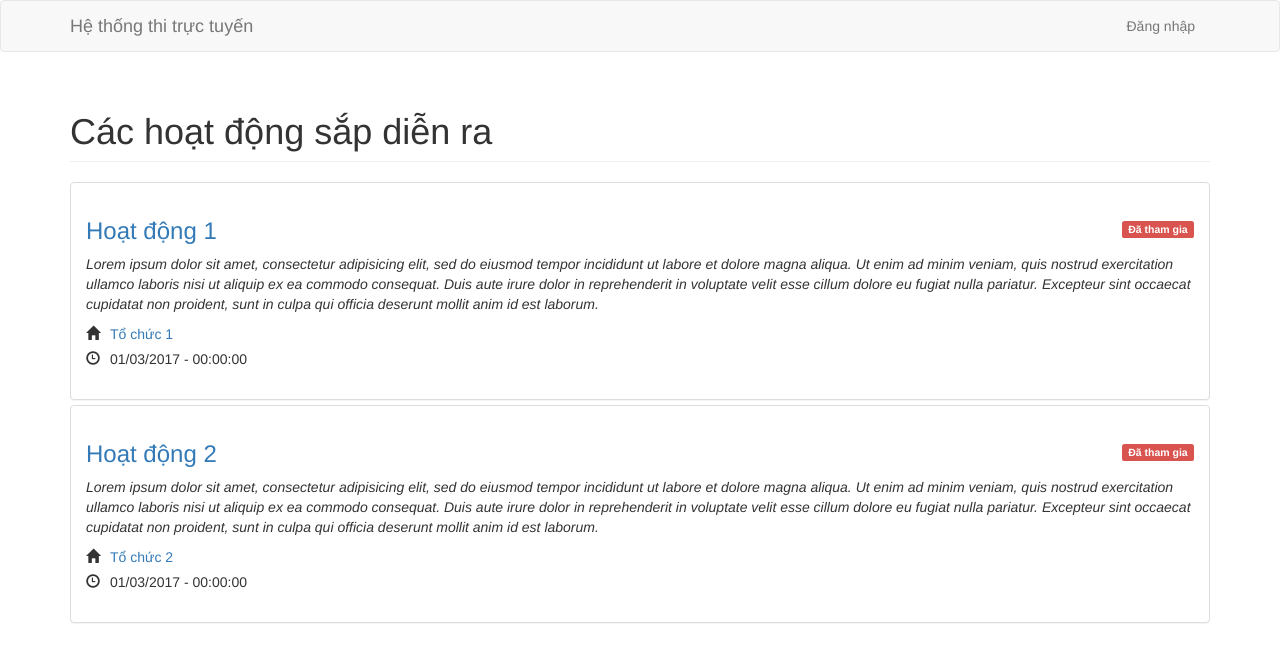
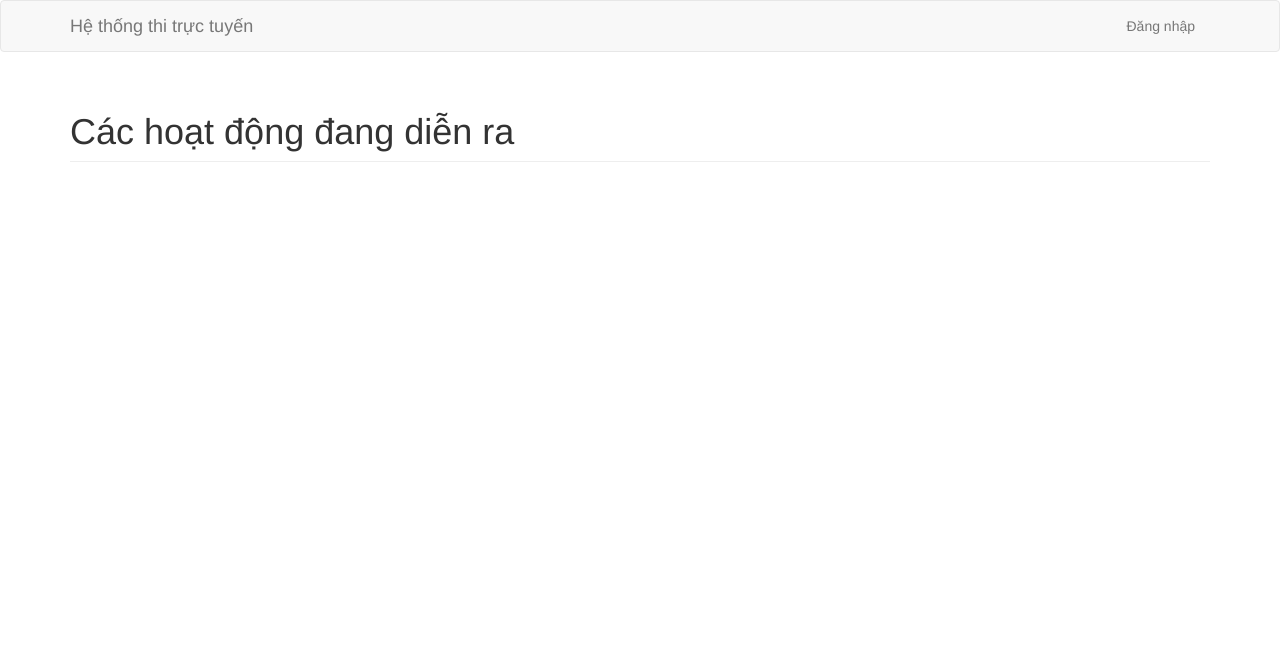
Before and after one commit to khanha2/hcmus-omc, a Django app: page / in a window 1280 px wide. Shown: the top 662 px of the page. Run offline with Django 3.2, Linux system fonts and the light colour scheme; data that the repository does not hold is empty; some libraries are stand-ins or nearby versions.

Commit message:
update index page

```diff
--- a/omc/contests/service.py
+++ b/omc/contests/service.py
@@ -22,11 +22,12 @@ def contests(search_criteria=None):
         contest_dict = {}
         contest_dict['id'] = c.id
         contest_dict['name'] = c.name
+        contest_dict['short_description'] = c.short_description
         if not c.from_time or not c.to_time:
             contest_dict['time_string'] = None
         else:
             contest_dict[
-                'time_string'] = '%s - %s' % (str(c.from_time), str(c.to_time))
+                'time_string'] = '%s - %s' % (c.from_time.strftime('%m/%d/%Y %H:%M'), c.to_time.strftime('%m/%d/%Y %H:%M'))
         result.append(contest_dict)
     return result
 
--- a/omc/webapp/static/scripts/index.js
+++ b/omc/webapp/static/scripts/index.js
@@ -0,0 +1,21 @@
+$(document).ready(function() {
+    function loadData() {
+        function addItem(element) {
+            var timeString = element.time_string == null ? '<em>Chưa có thông tin</em>' : element.time_string;
+            var short_description = element.short_description ? element.short_description : 'Chưa có mô tả';
+            var row = '<div class="panel panel-default event"><div class="panel-body"><h3><a href="' + contestUrl + '?id=' + element.id + '">' + element.name + '</a></h3><i class="glyphicon glyphicon-time"></i>' + element.time_string + '<p><em>' + element.short_description + '</em></p></div></div>';
+            $('#current-contests').append(row);
+        }
+        $.ajax({
+            url: contestsApiUrl,
+            type: 'GET',
+            data: {},
+            success: function(response) {
+                $(response).each(function(index, element) {
+                    addItem(element);
+                });
+            }
+        });
+    }
+    loadData();
+});
--- a/omc/webapp/templates/index.html
+++ b/omc/webapp/templates/index.html
@@ -9,37 +9,18 @@
 {% block content %}
 <div class="row">
     <div class="col-lg-12">
-        <h1 class="page-header">Các hoạt động sắp diễn ra</h1>
-        <div class="panel-group" id="upcoming-events">
-            <div class="panel panel-default event">
-                <div class="panel-body">
-                    <div class="pull-right"><span class="label label-danger">Đã tham gia</span></div>
-                    <h3><a href="{% url 'webapp:contest_overview' %}">Hoạt động 1</a></h3>
-                    <p><em>Lorem ipsum dolor sit amet, consectetur adipisicing elit, sed do eiusmod tempor incididunt ut labore et dolore magna aliqua. Ut enim ad minim veniam, quis nostrud exercitation ullamco laboris nisi ut aliquip ex ea commodo consequat. Duis aute irure dolor in reprehenderit in voluptate velit esse cillum dolore eu fugiat nulla pariatur. Excepteur sint occaecat cupidatat non proident, sunt in culpa qui officia deserunt mollit anim id est laborum.</em></p>
-                    <p>
-                        <i class="glyphicon glyphicon-home"></i><a href="#">Tổ chức 1</a>
-                        <br>
-                        <i class="glyphicon glyphicon-time"></i>01/03/2017 - 00:00:00
-                    </p>
-                </div>
-            </div>
-            <div class="panel panel-default event">
-                <div class="panel-body">
-                    <div class="pull-right"><span class="label label-danger">Đã tham gia</span></div>
-                    <h3><a href="{% url 'webapp:contest_overview' %}">Hoạt động 2</a></h3>
-                    <p><em>Lorem ipsum dolor sit amet, consectetur adipisicing elit, sed do eiusmod tempor incididunt ut labore et dolore magna aliqua. Ut enim ad minim veniam, quis nostrud exercitation ullamco laboris nisi ut aliquip ex ea commodo consequat. Duis aute irure dolor in reprehenderit in voluptate velit esse cillum dolore eu fugiat nulla pariatur. Excepteur sint occaecat cupidatat non proident, sunt in culpa qui officia deserunt mollit anim id est laborum.</em></p>
-                    <p>
-                        <i class="glyphicon glyphicon-home"></i><a href="#">Tổ chức 2</a>
-                        <br>
-                        <i class="glyphicon glyphicon-time"></i>01/03/2017 - 00:00:00
-                    </p>
-                </div>
-            </div>
+        <h1 class="page-header">Các hoạt động đang diễn ra</h1>
+        <div class="panel-group" id="current-contests">
         </div>
     </div>
 </div>
 {% endblock %}
 
 {% block scripts %}
+<script type="text/javascript">
+var contestsApiUrl = '{% url 'contests:contests' %}';
+var contestUrl = '{% url 'webapp:contest_overview' %}';
+</script>
+
 <script type="text/javascript" src="{% static 'scripts/index.js' %}"></script>
 {% endblock %}
--- a/omc/webapp/templates/snippets/header.html
+++ b/omc/webapp/templates/snippets/header.html
@@ -6,7 +6,7 @@
                 <span class="icon-bar"></span>
                 <span class="icon-bar"></span>
             </button>
-            <a class="navbar-brand" href="#">Hệ thống thi trực tuyến</a>
+            <a class="navbar-brand" href="{% url 'webapp:index' %}">Hệ thống thi trực tuyến</a>
         </div>
         <div class="collapse navbar-collapse" id="myNavbar">
             <ul class="nav navbar-nav navbar-right">
```
Also changed, not shown: omc/webapp/static/scripts/contests-management.js (+5 -6 lines).
